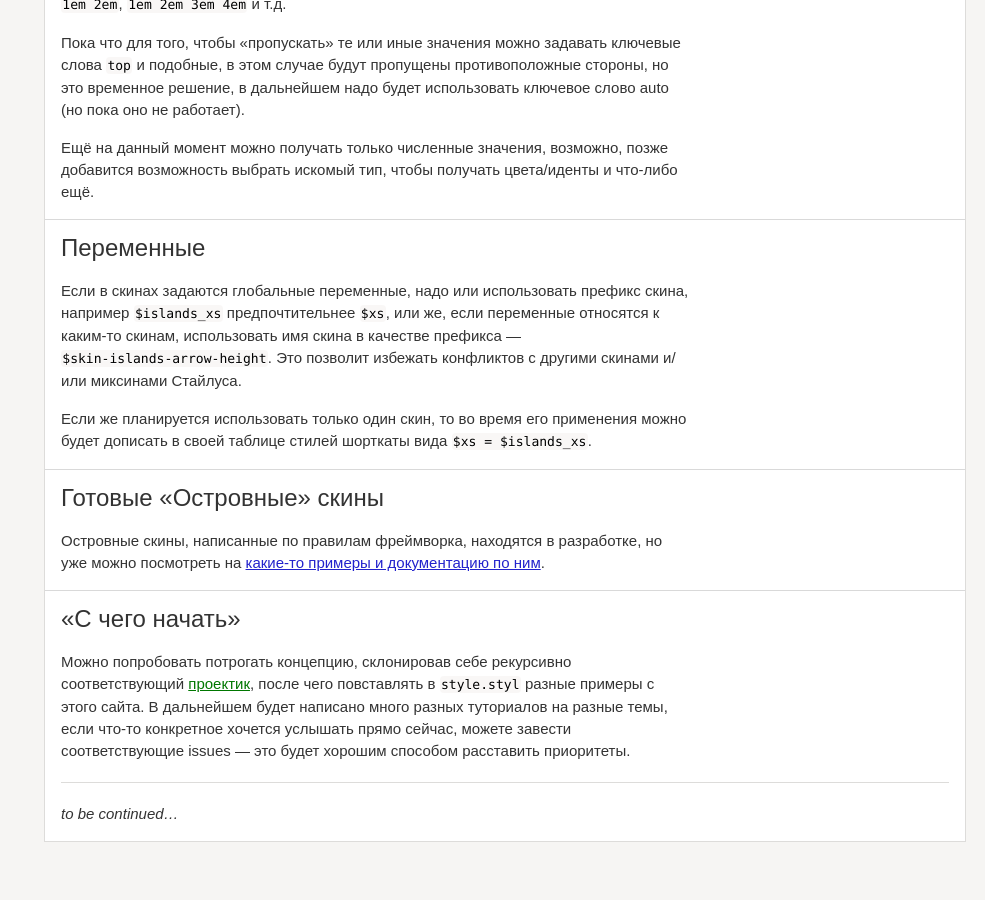
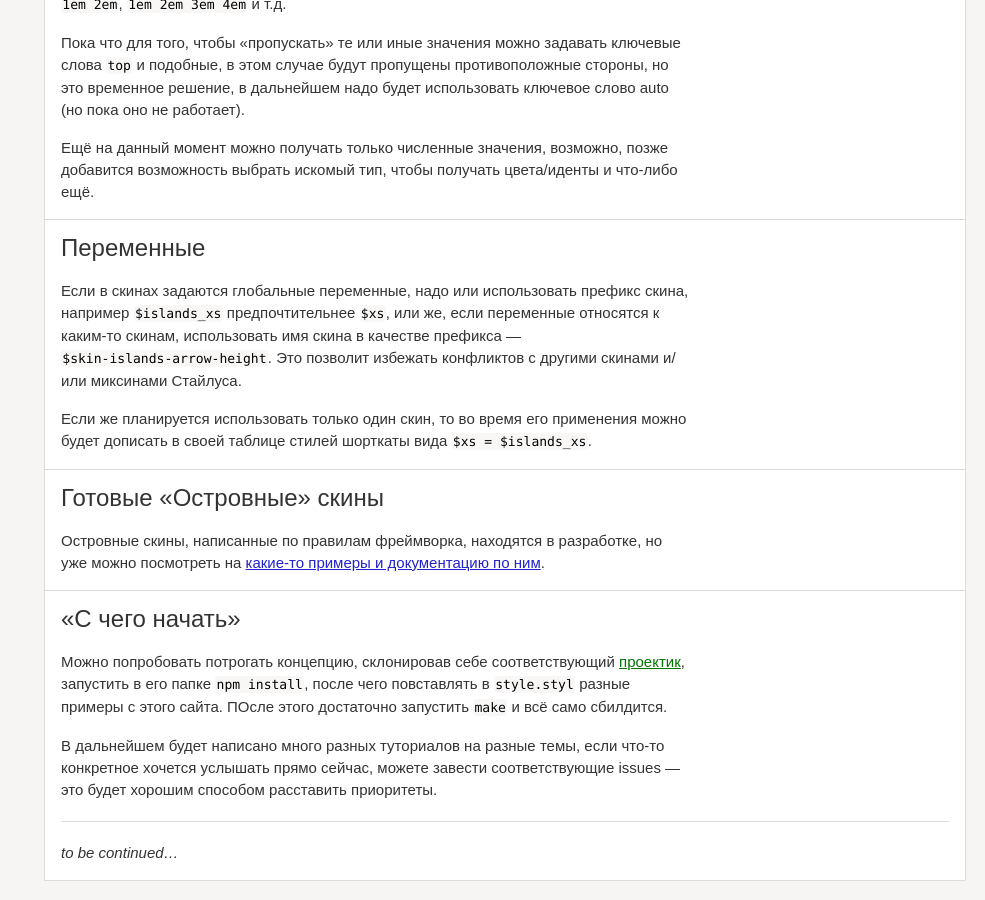
Before and after one commit to yandex-ui/stylobate-islands, a Jekyll site: the page built from pages/index.md, in a window 1280 px wide and 900 px high, scrolled down 6457 px. Shown: the whole window, without its empty margins (295-1280 px from the left). Built offline with Jekyll 4.4.1, drawn with Linux system fonts in a browser that asks for light colours; before the commit the page ends 7318 px from its top, so only the background shows below that.

Commit message:
Updated installation instructions for starter kit

```diff
--- a/pages/index.md
+++ b/pages/index.md
@@ -229,7 +229,9 @@ permalink: /
 
 ## «С чего начать»
 
-Можно попробовать потрогать концепцию, склонировав себе рекурсивно соответствующий [проектик](https://github.com/yandex-ui/stylobate-islands-starter), после чего повставлять в `style.styl` разные примеры с этого сайта. В дальнейшем будет написано много разных туториалов на разные темы, если что-то конкретное хочется услышать прямо сейчас, можете завести соответствующие issues — это будет хорошим способом расставить приоритеты.
+Можно попробовать потрогать концепцию, склонировав себе соответствующий [проектик](https://github.com/yandex-ui/stylobate-islands-starter), запустить в его папке `npm install`, после чего повставлять в `style.styl` разные примеры с этого сайта. ПОсле этого достаточно запустить `make` и всё само сбилдится.
+
+В дальнейшем будет написано много разных туториалов на разные темы, если что-то конкретное хочется услышать прямо сейчас, можете завести соответствующие issues — это будет хорошим способом расставить приоритеты.
 
 - - -
 
```
